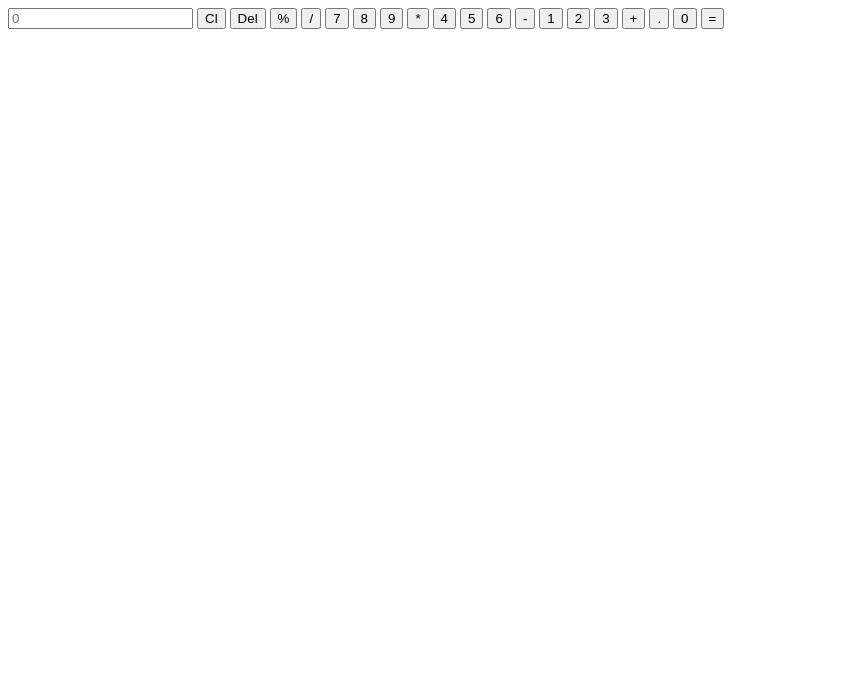
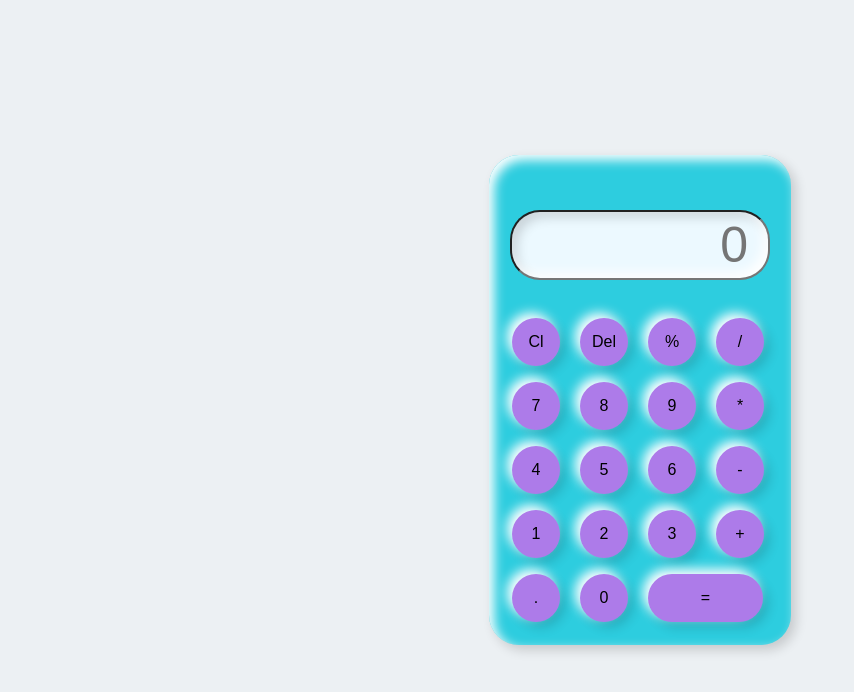
Before and after one commit to crazycoder07/calc, a plain HTML site: page index.html in a window 1280 px wide. Shown: the whole page, without its empty margins (0-854 px from the left). Drawn offline with Linux system fonts and the light colour scheme.

Commit message:
Update index.html

```diff
--- a/index.html
+++ b/index.html
@@ -4,6 +4,65 @@
     <meta charset="utf-8">
     <title>Calculator</title>
     <style>
+      *{
+  margin:0;
+  padding: 0;
+  box-sizing: border-box;
+  background-color: #ecf0f3;
+  font-family: sans-serif;
+  outline: none;
+}
+.container{
+  height:100vh;
+  display: flex;
+  justify-content: center;
+  align-items: center;
+}
+.calculator{
+  background-color: #2DCDDF;
+  padding: 15px;
+  border-radius: 30px;
+  box-shadow: inset 5px 5px 12px #ffffff,
+                    5px 5px 12px rgba(0,0,0,.16);
+  display: grid;
+  grid-template-columns: repeat(4,68px);
+}
+input{
+  grid-column: span 4;
+  height: 70px;
+  width: 260px;
+  background-color: #ECF9FF;
+  box-shadow: inset -5px -5px 12px #ffffff,
+              inset 5px 5px 12px rgba(0,0,0,.16);
+  borner: none;
+  border-radius: 30px;
+  color:rgb(70,70,70);
+  font-size:50px;
+  text-align: end;
+  margin: auto;
+  margin-top: 40px;
+  margin-bottom: 30px;
+  padding: 20px;
+}
+button{
+  height: 48px;
+  width: 48px;
+  background-color: #AD7BE9;
+  box-shadow: -5px -5px 12px #ffffff,
+              5px 5px 12px rgb(0,0,0,.16);
+  border: none;
+  border-radius: 50%;
+  margin:8px;
+  font-size: 16px;
+}
+.equal{
+  width:115px;
+  border-radius: 40px;
+  background-color:#AD7BE9 ;
+  box-shadow: -5px -5px 12px #ffffff,
+              5px 5px 12px rgb(0,0,0,.16);
+}
+
 
 
       </style>
```
